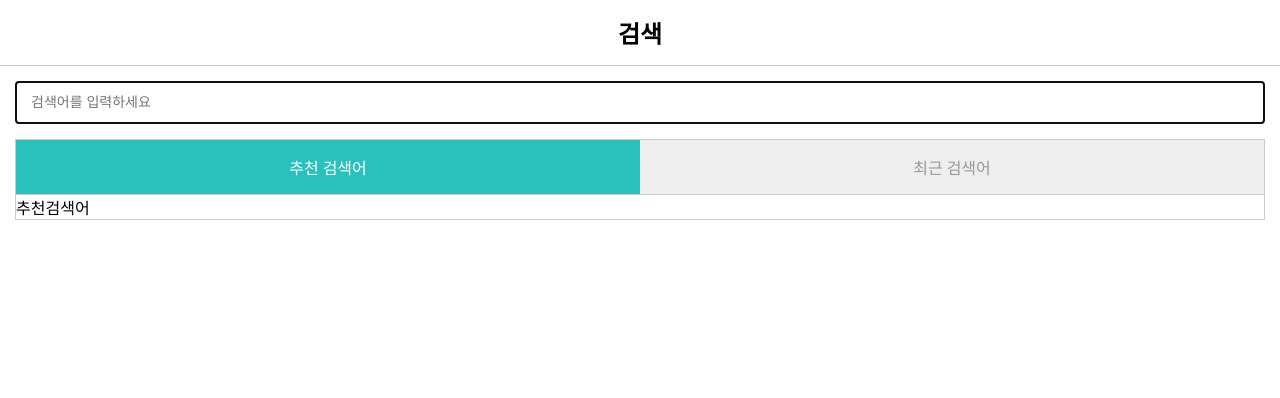
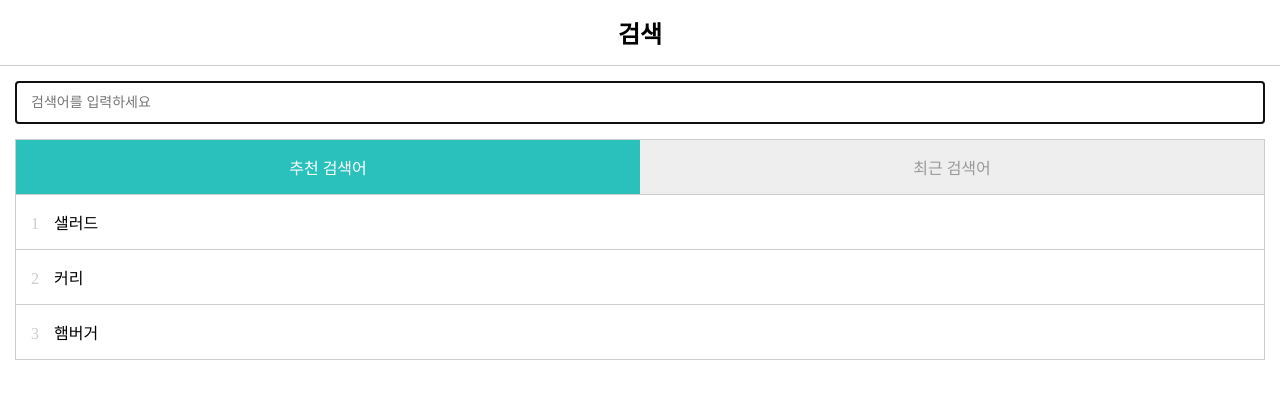
Before and after one commit to rnrn99/practice_React-JS, a React app in the folder component/: page / in a window 1280 px wide. Shown: the top 398 px of the page. Built offline with nearby package versions, Linux system fonts and the light colour scheme.

Commit message:
create keyword list with class inheritance

```diff
--- a/component/src/App.js
+++ b/component/src/App.js
@@ -3,6 +3,7 @@
 import SearchForm from "./components/SearchForm.js";
 import SearchResult from "./components/SearchResult.js";
 import Tabs, { TabType } from "./components/Tabs.js";
+import KeywordList from "./components/KeywordList.js";
 import store from "./Store.js";
 
 export default class App extends React.Component {
@@ -21,6 +22,7 @@
     const searchResult = store.search(searchKeyword);
 
     this.setState({
+      searchKeyword,
       searchResult,
       submitted: true,
     });
@@ -65,7 +67,9 @@
                   selectedTab={selectedTab}
                   onChange={(selectedTab) => this.setState({ selectedTab })}
                 />
-                {selectedTab === TabType.KEYWORD && <>추천검색어</>}
+                {selectedTab === TabType.KEYWORD && (
+                  <KeywordList onClick={(keyword) => this.search(keyword)} />
+                )}
                 {selectedTab === TabType.HISTORY && <>최근검색어</>}
               </>
             )}
--- /dev/null
+++ b/component/src/components/KeywordList.js
@@ -0,0 +1,22 @@
+import React from "react";
+import List from "./List.js";
+import store from "../Store.js";
+
+class KeywordList extends List {
+  componentDidMount() {
+    const data = store.getKeywordList();
+
+    this.setState({ data });
+  }
+
+  renderItem(item, index) {
+    return (
+      <>
+        <span className="number">{index + 1}</span>
+        <span>{item.keyword}</span>
+      </>
+    );
+  }
+}
+
+export default KeywordList;
--- /dev/null
+++ b/component/src/components/List.js
@@ -0,0 +1,31 @@
+import React, { Component } from "react";
+
+class List extends Component {
+  constructor() {
+    super();
+
+    this.state = {
+      data: [],
+    };
+  }
+
+  renderItem(item, index) {
+    throw "renderItem";
+  }
+
+  render() {
+    return (
+      <ul className="list">
+        {this.state.data.map((item, index) => {
+          return (
+            <li key={item.id} onClick={() => this.props.onClick(item.keyword)}>
+              {this.renderItem(item, index)}
+            </li>
+          );
+        })}
+      </ul>
+    );
+  }
+}
+
+export default List;
```
